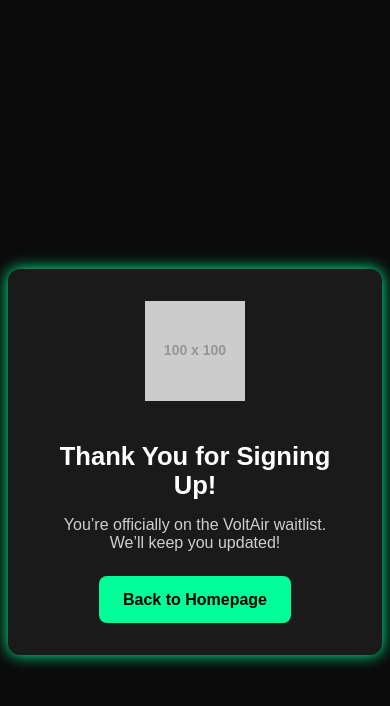
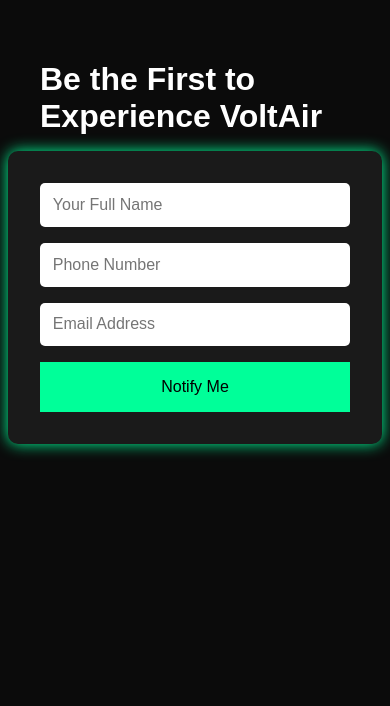
Before and after one commit to Dbig1/voltair-landing-page, a plain HTML site: page index.html in a window 390 px wide. Drawn offline with Linux system fonts and the light colour scheme; placeholder pictures from the web are drawn by us.

Commit message:
index.html
Updated full landing page with waitlist form, including styling, Formspree integration, and success message functionality

Signed-off-by: Dbig1 <precioustsoritse89@gmail.com>

```diff
--- a/index.html
+++ b/index.html
@@ -3,7 +3,7 @@
 <head>
   <meta charset="UTF-8" />
   <meta name="viewport" content="width=device-width, initial-scale=1.0" />
-  <title>Thank You – VoltAir</title>
+  <title>VoltAir - Power the Future</title>
   <link rel="icon" href="favicon.ico" />
   <style>
     body {
@@ -15,65 +15,86 @@
       align-items: center;
       justify-content: center;
       padding: 2rem;
-      min-height: 100vh;
-      text-align: center;
     }
-
-    .logo {
-      width: 100px;
-      height: auto;
-      margin-bottom: 20px;
-    }
-
-    .card {
-      background: #1a1a1a;
-      padding: 2rem;
-      border-radius: 12px;
-      box-shadow: 0 0 15px #00ff99;
-      max-width: 400px;
-      width: 100%;
-    }
-
     h1 {
       font-size: 2rem;
       margin-bottom: 1rem;
     }
-
-    p {
+    form {
+      background: #1a1a1a;
+      padding: 2rem;
+      border-radius: 10px;
+      box-shadow: 0 0 15px #00ff99;
+      display: flex;
+      flex-direction: column;
+      gap: 1rem;
+      width: 100%;
+      max-width: 400px;
+    }
+    input {
+      padding: 0.8rem;
+      border-radius: 5px;
+      border: none;
       font-size: 1rem;
-      margin-bottom: 1.5rem;
-      color: #cfcfcf;
     }
-
-    .btn {
-      display: inline-block;
-      padding: 0.9rem 1.5rem;
-      background-color: #00ff99;
+    button {
+      background: #00ff99;
       color: #000;
+      padding: 1rem;
       border: none;
-      border-radius: 8px;
-      text-decoration: none;
-      font-weight: bold;
+      font-size: 1rem;
+      cursor: pointer;
       transition: background 0.3s;
     }
-
-    .btn:hover {
-      background-color: #00cc77;
+    button:hover {
+      background: #00cc77;
     }
-
-    @media (max-width: 480px) {
-      h1 {
-        font-size: 1.6rem;
-      }
+    .success {
+      display: none;
+      margin-top: 1rem;
+      color: #00ff99;
+      font-weight: bold;
     }
   </style>
 </head>
 <body>
-  <div class="card">
-    <img src="https://via.placeholder.com/100x100.png?text=VoltAir" alt="VoltAir Logo" class="logo" />
-    <h1>Thank You for Signing Up!</h1>
-    <p>You’re officially on the VoltAir waitlist.<br />We’ll keep you updated!</p>
-    <a href="/" class="btn">Back to Homepage</a>
-  </div>
+  <h1>Be the First to Experience VoltAir</h1>
+  <form id="waitlist-form" action="https://formspree.io/f/xrbpjkwo" method="POST">
+    <input type="text" name="Full Name" placeholder="Your Full Name" required />
+    <input type="tel" name="Phone Number" placeholder="Phone Number" required />
+    <input type="email" name="Email" placeholder="Email Address" required />
+    <button type="submit">Notify Me</button>
+    <div class="success" id="success-message">Thank you! You're on the list.</div>
+  </form>
+
+  <script>
+    const form = document.getElementById('waitlist-form');
+    const success = document.getElementById('success-message');
+
+    form.addEventListener('submit', async (e) => {
+      e.preventDefault();
+      const formData = new FormData(form);
+      const data = Object.fromEntries(formData.entries());
+
+      try {
+        const res = await fetch(form.action, {
+          method: 'POST',
+          headers: {
+            'Accept': 'application/json'
+          },
+          body: formData
+        });
+
+        if (res.ok) {
+          form.reset();
+          success.style.display = 'block';
+        } else {
+          alert('Something went wrong. Please try again.');
+        }
+      } catch (error) {
+        alert('Connection error. Please try later.');
+      }
+    });
+  </script>
 </body>
 </html>
```
